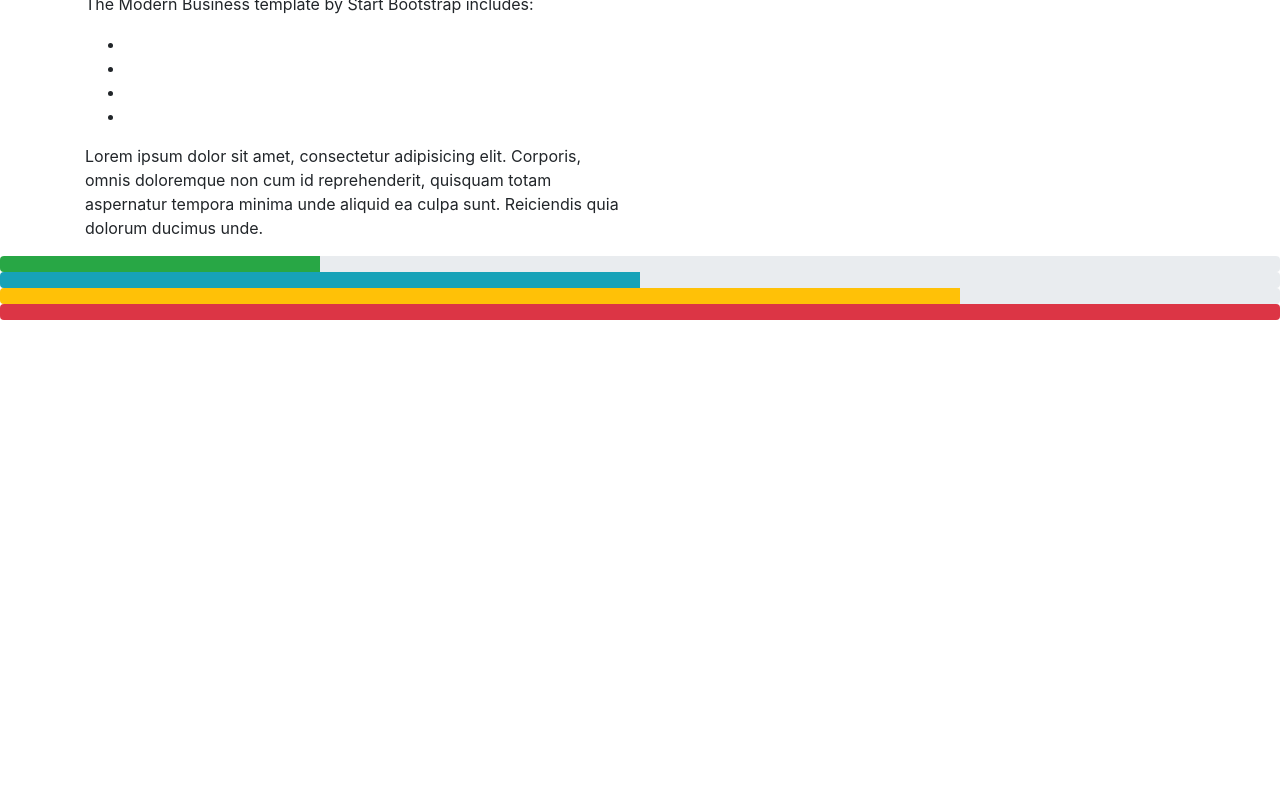
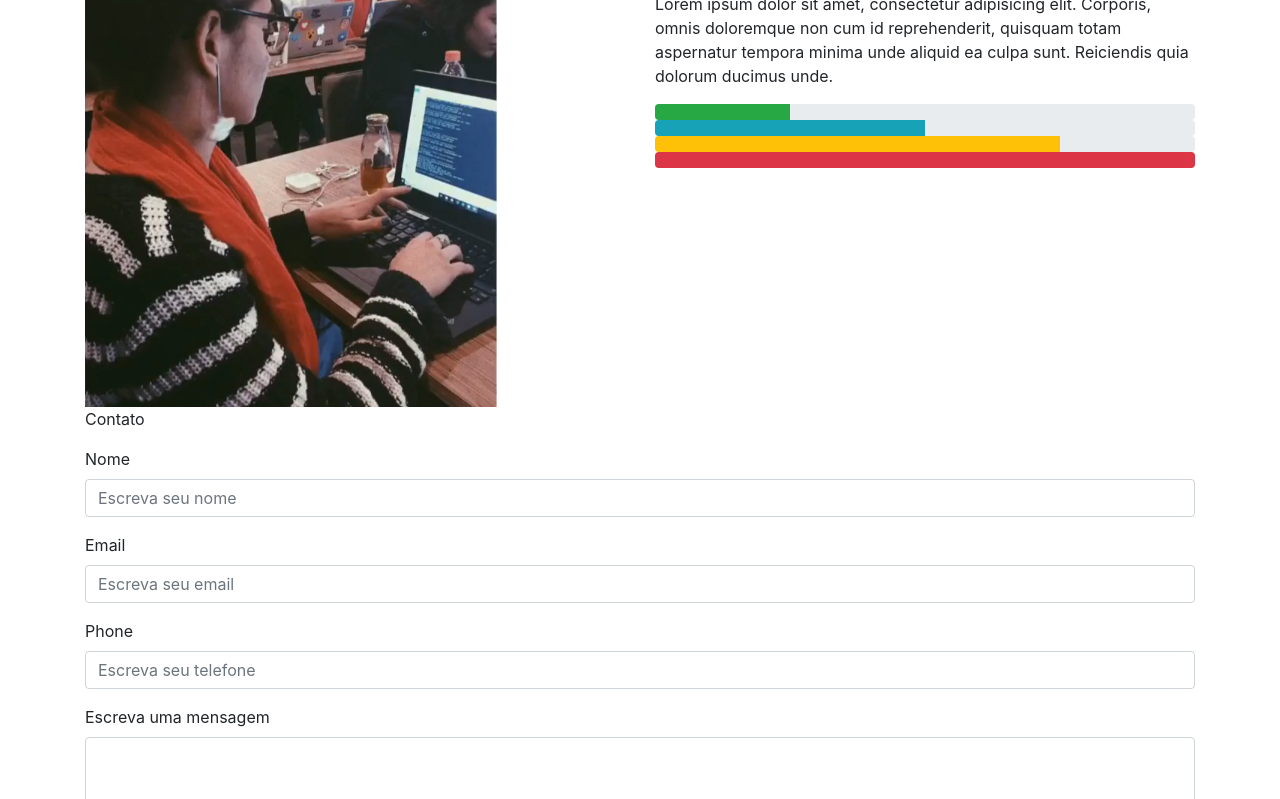
Before and after one commit to IzadoraDias/IzadoraDias.github.io, a website: page index.html in a window 1280 px wide. Shown: the part 760-1559 px from the top of the page. Before the commit the page ends 1080 px from the top, so only its background shows below. Drawn offline with nearby package versions, Linux system fonts and the light colour scheme.

Commit message:
adicionei imagem e formulario

```diff
--- a/index.html
+++ b/index.html
@@ -1,5 +1,6 @@
 <!DOCTYPE html>
 <html lang="en">
+
 <head>
   <meta charset="UTF-8">
   <title>Izadora Dias | Dev Front-End</title>
@@ -41,46 +42,66 @@
   </a>
 </div>
 
-  <section class="modern-business">
+<section class="about me">
   <div class="container">
     <div class="row">
       <div class="col-lg-6">
-            <h1>Modern Business Features</h1>
-            <p>The Modern Business template by Start Bootstrap includes:</p>
-            <ul>
-              <li></li>
-              <li></li>
-              <li></li>
-              <li></li>
-            </ul>
+        <img class="card-img-botton" src="img\me.jpg" alt="Card image botton">
+      </div>
+      <div class="col-lg-6">
+        <h1>About Me</h1>
         <p>Lorem ipsum dolor sit amet, consectetur adipisicing elit. Corporis, omnis doloremque non cum id
           reprehenderit, quisquam totam aspernatur tempora minima unde aliquid ea culpa sunt. Reiciendis quia dolorum
           ducimus unde.</p>
+
+        <div class="progress">
+          <div class="progress-bar bg-success" role="progressbar" style="width: 25%" aria-valuenow="25" aria-valuemin="0"
+            aria-valuemax="100"></div>
         </div>
-          <div class="col-lg-6">
-            <img class="card-img-botton" src="assets\img\img4.jpg" alt="Card image botton">
+        <div class="progress">
+          <div class="progress-bar bg-info" role="progressbar" style="width: 50%" aria-valuenow="50" aria-valuemin="0"
+            aria-valuemax="100"></div>
+        </div>
+        <div class="progress">
+          <div class="progress-bar bg-warning" role="progressbar" style="width: 75%" aria-valuenow="75" aria-valuemin="0"
+            aria-valuemax="100"></div>
+        </div>
+        <div class="progress">
+          <div class="progress-bar bg-danger" role="progressbar" style="width: 100%" aria-valuenow="100" aria-valuemin="0"
+            aria-valuemax="100"></div>
+        </div>
       </div>
     </div>
   </div>
 </section>
 
-  <main>
+<section class="contact">
+    <div class="container">
+      <p class="title-section">Contato</p>
+      <form class="form-contact" name="contact" netlify="">
+        <div class="form-group">
+          <label for="inputName">Nome</label>
+          <input type="text" class="form-control" id="inputName" placeholder="Escreva seu nome">
+        </div>
+        <div class="form-group">
+          <label for="inputEmail">Email</label>
+          <input type="email" class="form-control" id="inputEmail" placeholder="Escreva seu email">
+        </div>
+        <div class="form-group">
+          <label for="inputPhone">Phone</label>
+          <input type="text" class="form-control" id="inputPhone" placeholder="Escreva seu telefone">
+        </div>
+        <div class="form-group">
+          <label for="msgContact">Escreva uma mensagem</label>
+          <textarea class="form-control" id="msgContact" rows="4"></textarea>
+        </div>
+        <button class="btn btn-primary">Enviar</button>
+      </form>
+    </div>
+  </section>
 
-  <div col-lg-6>
-  <div class="progress">
-      <div class="progress-bar bg-success" role="progressbar" style="width: 25%" aria-valuenow="25" aria-valuemin="0" aria-valuemax="100"></div>
-    </div>
-    <div class="progress">
-      <div class="progress-bar bg-info" role="progressbar" style="width: 50%" aria-valuenow="50" aria-valuemin="0" aria-valuemax="100"></div>
-    </div>
-    <div class="progress">
-      <div class="progress-bar bg-warning" role="progressbar" style="width: 75%" aria-valuenow="75" aria-valuemin="0" aria-valuemax="100"></div>
-    </div>
-    <div class="progress">
-      <div class="progress-bar bg-danger" role="progressbar" style="width: 100%" aria-valuenow="100" aria-valuemin="0" aria-valuemax="100"></div>
-    </div>
-  </div>
-  </main>
+
+
 <body>
 
 
@@ -91,4 +112,5 @@
   <script src="node_modules/jquery/dist/jquery.min.js"></script>
   <script src="node_modules/bootstrap/dist/js/bootstrap.min.js"></script>
 </body>
+
 </html>
```
Also changed, not shown: img/me.jpg (added). Lines whose indentation alone changed are shown as unchanged.
